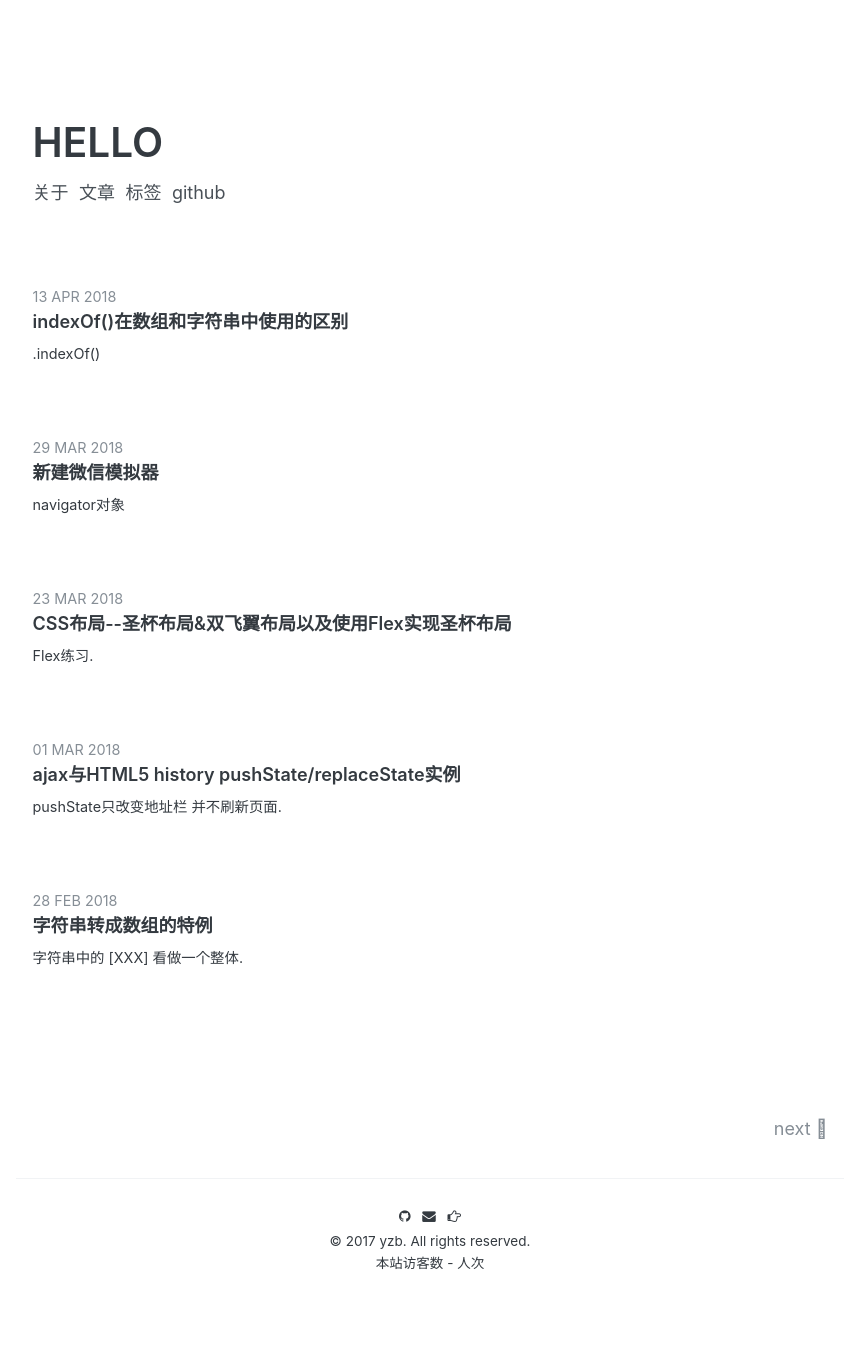
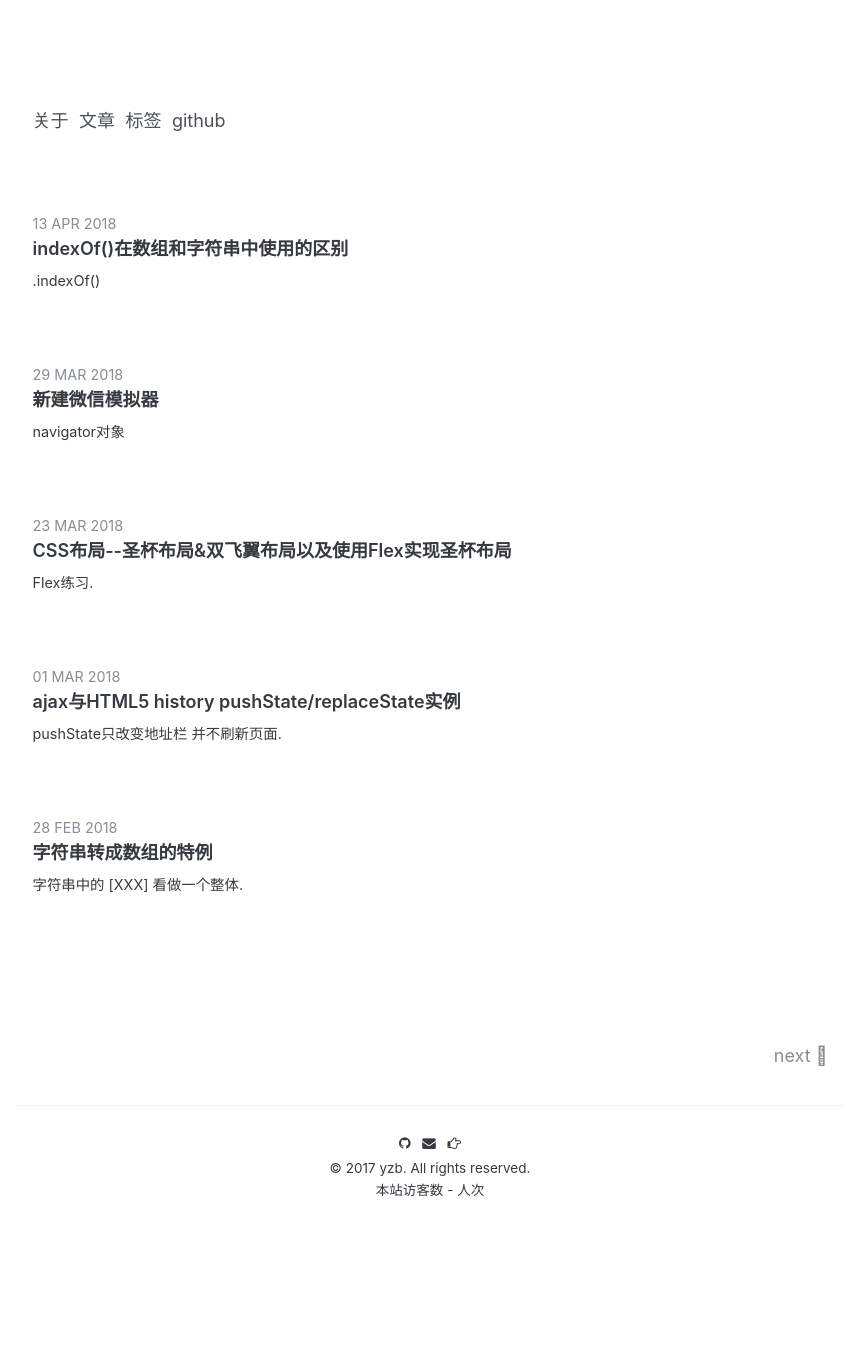
Before and after one commit to yzbaoo/yzbao.github.io, a Jekyll site: the page built from index.html, in a window 1280 px wide. Shown: the whole page, without its empty margins (210-1066 px from the left). Built offline with Jekyll 4.4.1, drawn with Linux system fonts in a browser that asks for light colours; the list of posts is cut into pages by our own code; comment, search, counter and statistics services are not loaded; after the commit the page ends 1291 px from its top, so only the background shows below that.

Commit message:
去掉hello

```diff
--- a/index.html
+++ b/index.html
@@ -3,9 +3,9 @@ layout: default
 ---
 
 <header class="header">
-  <div class="header-title">
+  <!-- <div class="header-title">
     <a href="{{ site.url }}{{ site.baseurl }}">{{ site.name }}</a>
-  </div>
+  </div> -->
   <nav class="header-nav">
     {% for nav in site.nav %}
     {% if nav.url contains 'http://' or nav.url contains 'https://' %}
```
